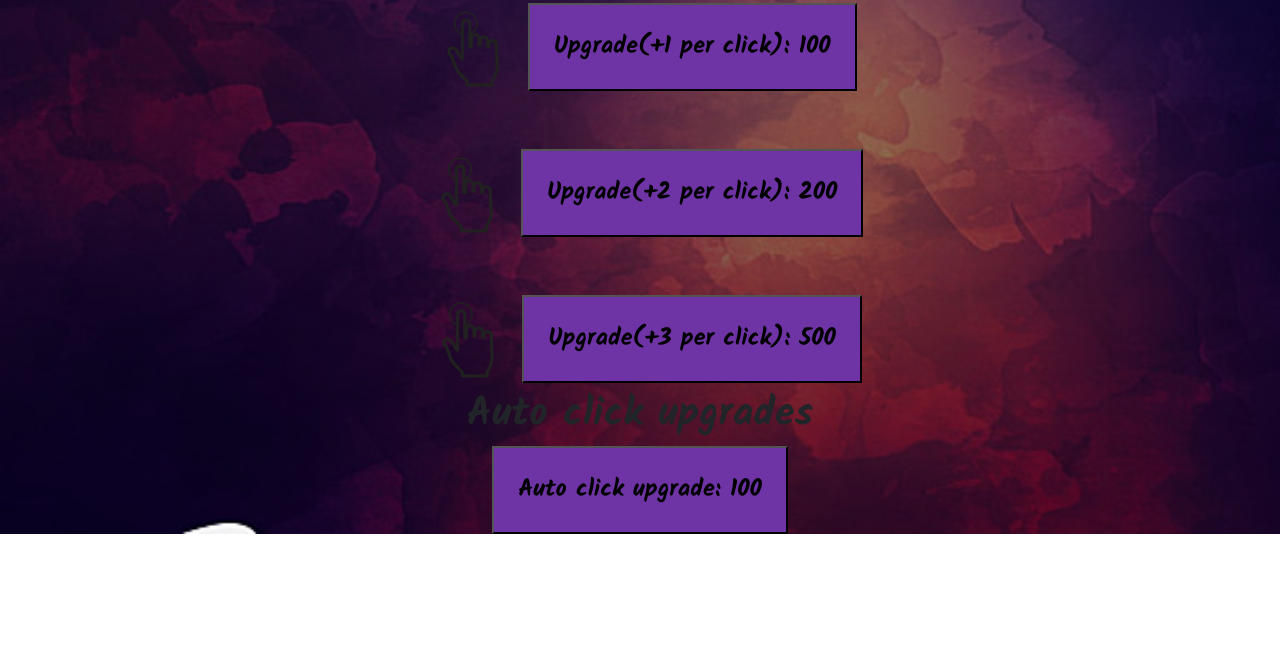
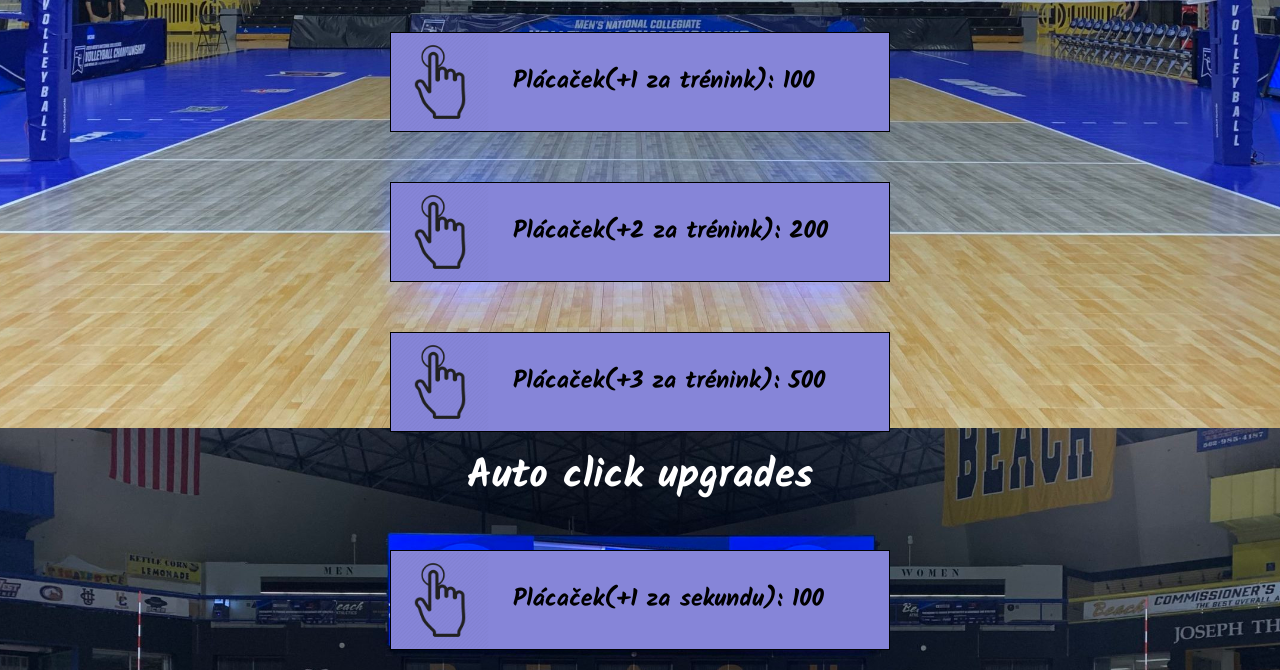
Before and after one commit to hardstucksilver2/projekt, a plain HTML site: page index.html in a window 1280 px wide. Shown: the part 372-1042 px from the top of the page. Before the commit the page ends 906 px from the top, so only its background shows below. Drawn offline with Linux system fonts and the light colour scheme.

Commit message:
changed theme, visualised website

```diff
--- a/index.html
+++ b/index.html
@@ -14,24 +14,27 @@
 
 <body>
     <div class="kontejner">
-        <h1> Vítejte ve vyvolávačově žlebu</h1>
-        <img id="cookie" src="./res/img/samira.jfif" alt="Cookie">
-        <p id="counter">Kills: 0</p>
+        <h1> Vítejte ve Vráťa clickeru!</h1>
+        <img id="cookie" src="./res/img/cookie.jpg" alt="Cookie">
+        <p id="counter">Vráťovi plácačky: 0</p>
 
 
 
 
 
 
-        <div class="col-md-12"> <img class="upgradeImg" src="./res/img/upgrades.jpg">
-            <button id="clickupgrade">Upgrade(+1 per click): 100 </button>
+        <div class=" radek "> <img class="upgradeImg" src="./res/img/upgrades.jpg">
+            <button id="clickupgrade">Plácaček(+1 za trénink): 100 </button>
         </div>
-        <div class="col-md-12"><img class="upgradeImg" src="./res/img/upgrades.jpg"> <button id="clickupgrade2">Upgrade(+2
-                per click): 200 </button></div>
-        <div class="col-md-12 "><img class="upgradeImg" src="./res/img/upgrades.jpg"> <button id="clickupgrade3">Upgrade(+3
-                per click): 500 </button>
+        <div class=" radek "><img class="upgradeImg" src="./res/img/upgrades.jpg"> <button id="clickupgrade2">Plácaček(+2
+                za trénink): 200 </button></div>
+        <div class="  radek"><img class="upgradeImg" src="./res/img/upgrades.jpg"> <button id="clickupgrade3">Plácaček(+3
+                za trénink): 500 </button>
         </div>
-        <h1>Auto click upgrades</h1><button id="autoclickbutton1">Auto click upgrade: 100
+        <h1>Auto click upgrades</h1>
+
+
+       <div class="radek"> <img class="upgradeImg" src="./res/img/upgrades.jpg"><button id="autoclickbutton1">Plácaček(+1 za sekundu): 100</div>
         </button>
     </div>
 
--- a/res/css/style.css
+++ b/res/css/style.css
@@ -2,6 +2,7 @@
 
 *{user-select: none;
 cursor: url(../img/cursor.png), default;
+color: white;
 
 }
 
@@ -9,20 +10,24 @@ cursor: url(../img/cursor.png), default;
 
     width: 100%;
     width: 400px;
-transition: .3s ease ;
+height: 250px;
 
 
 }
+#cookie:hover{
+    width: 450px;
+    height: 300px;
+    transition: 0.5s ease;
+}
+
 
 .kontejner{
 text-align: center;}
 
 body{background-size: cover;
-    background-image: url(../img/download\ \(9\).jpg)
-    ;}
-html{background-image: url(../img/download\ \(9\).jpg)
+    background-image: url(../img/pozadi.jpeg)
     ;
-background-size: cover;
+    background-attachment: fixed;
 
 
 }
@@ -36,48 +41,51 @@ font-size: xx-large;}
     font-family: 'Kalam', cursive;
     padding: 1em;
     font-size: x-large;
-    background-color: rgb(110, 51, 165);
+    background-color: rgb(134, 133, 216);
+   border: none;
+   color: black;
 }
-#clickupgrade:hover{
-    font-size: xx-large;
+.radek:hover{
+    height: 150px;
+    width: 550px;
+
 transition: 0.5s ease;}
-#clickupgrade2:hover{
-    font-size: xx-large;
-transition: 0.5s ease;}
-#clickupgrade3:hover{
-    font-size: xx-large;
-transition: 0.5s ease;}
-#autoclickbutton1:hover{
-    font-size: xx-large;
-transition: 0.5s ease;}
+
+
 
 #clickupgrade2{
     font-family: 'Kalam', cursive;
     padding: 1em;
     font-size: x-large;
-    background-color: rgb(110, 51, 165);
+    background-color: rgb(134, 133, 216);
+    border: none;
+    color: black;
 
-    margin-top: 50px;
 }
 h1{font-family: 'Kalam', cursive;
-text-align: center;}
+text-align: center;
+color: white;}
 #clickupgrade3{
     font-family: 'Kalam', cursive;
     padding: 1em;
     font-size: x-large;
-    background-color: rgb(110, 51, 165);
-    margin-top: 50px;
+    background-color: rgb(134, 133, 216);
+    border: none;
+    color: black;
 }
 #autoclickbutton1{font-family: 'Kalam', cursive;
     padding: 1em;
     font-size: x-large;
-    background-color: rgb(110, 51, 165);}
+    background-color: rgb(134, 133, 216);
+    border: none;
+    color: black;
+}
 
     .upgradeImg{
-    max-width: 100px;
 
 
-
+      height: auto;
+      width: auto;
     }
 
 
@@ -89,8 +97,15 @@ max-width: 500px;
 
 }
 .radek{
+font-size: auto;
 
-
-
-
-border: 1px solid rgb(255, 255, 255);}
+display: flex;
+flex-direction: row;
+width: 500px;
+margin: auto;
+height: 100px;
+margin-top: 50px;
+border: 1px black solid;
+background-color: rgb(134, 133, 216);
+margin-bottom: 20px;
+}
--- a/res/js/main.js
+++ b/res/js/main.js
@@ -21,7 +21,7 @@ cookie.onclick = () => {
     // ++ inkrement
     numberOfCookies = numberOfCookies + clickIncrease;
 
-    counter.innerText = "Kills: " + numberOfCookies;
+    counter.innerText = "Vráťovi plácačky: " + numberOfCookies;
 }
 
 clickupgrade.onclick = () => {
@@ -30,7 +30,7 @@ clickupgrade.onclick = () => {
     if (numberOfCookies >= upgradeprize) {
         //odectu susenky
         numberOfCookies -= upgradeprize;
-        counter.innerText = "Kills: " + numberOfCookies;
+        counter.innerText = "Vráťovi plácačky: " + numberOfCookies;
         upgradeprize+=100
         clickupgrade.innerText= "Upgrade(+1 per click): " + upgradeprize
         clickIncrease++;
@@ -45,7 +45,7 @@ clickupgrade2.onclick = () => {
     if (numberOfCookies >= upgradeprize2) {
         //odectu susenky
         numberOfCookies -= upgradeprize2;
-        counter.innerText = "Kills: " + numberOfCookies;
+        counter.innerText = "Vráťovi plácačky: " + numberOfCookies;
         upgradeprize2+= 200
         clickupgrade2.innerText= "Upgrade(+2 per click):  " + upgradeprize2;
 
@@ -60,7 +60,7 @@ clickupgrade3.onclick = () => {
     if (numberOfCookies >= upgradeprize3) {
         //odectu susenky
         numberOfCookies -= upgradeprize3;
-        counter.innerText = "Kills: " + numberOfCookies;
+        counter.innerText = "Vráťovi plácačky: " + numberOfCookies;
         upgradeprize3+=300
         clickupgrade3.innerText= "Upgrade(+3 per click):  " + upgradeprize3;
 
@@ -74,14 +74,14 @@ clickupgrade3.onclick = () => {
 autoclickbutton1.onclick = () => {
     if (numberOfCookies >= autoclickerprize) {
         numberOfCookies -= autoclickerprize;
-        counter.innerText = "Kills: " + numberOfCookies;
+        counter.innerText = "Vráťovi plácačky: " + numberOfCookies;
         autoclickerprize+=100
         autoclickbutton1.innerText= "Auto click upgrade: " + autoclickerprize;
         autoClickIncrease++;
         clearInterval(autoclicker)
         autoclicker=setInterval(() => {
             numberOfCookies+= autoClickIncrease;
-            counter.innerText = "Kills: " + numberOfCookies;
+            counter.innerText = "Vráťovi plácačky: " + numberOfCookies;
         }, 1000);
     }
 
@@ -89,12 +89,12 @@ autoclickbutton1.onclick = () => {
 
 const turnOnCheats= () => {
     numberOfCookies=1000000;
-    counter.innerText = "Kills: " + numberOfCookies;
+    counter.innerText = "Vráťovi plácačky: " + numberOfCookies;
 }
 turnOnCheats()
 function turnOnsuperCheats() {
 
     numberOfCookies=1000000000;
-    counter.innerText = "Kills: " + numberOfCookies;
+    counter.innerText = "Vráťovi plácačky: " + numberOfCookies;
 }
 turnOnsuperCheats();
```
Also changed, not shown: res/img/cookie.jpg, res/img/pozadi.avif (added), res/img/pozadi.jpeg (added), res/img/pozadi.jpg (added).
